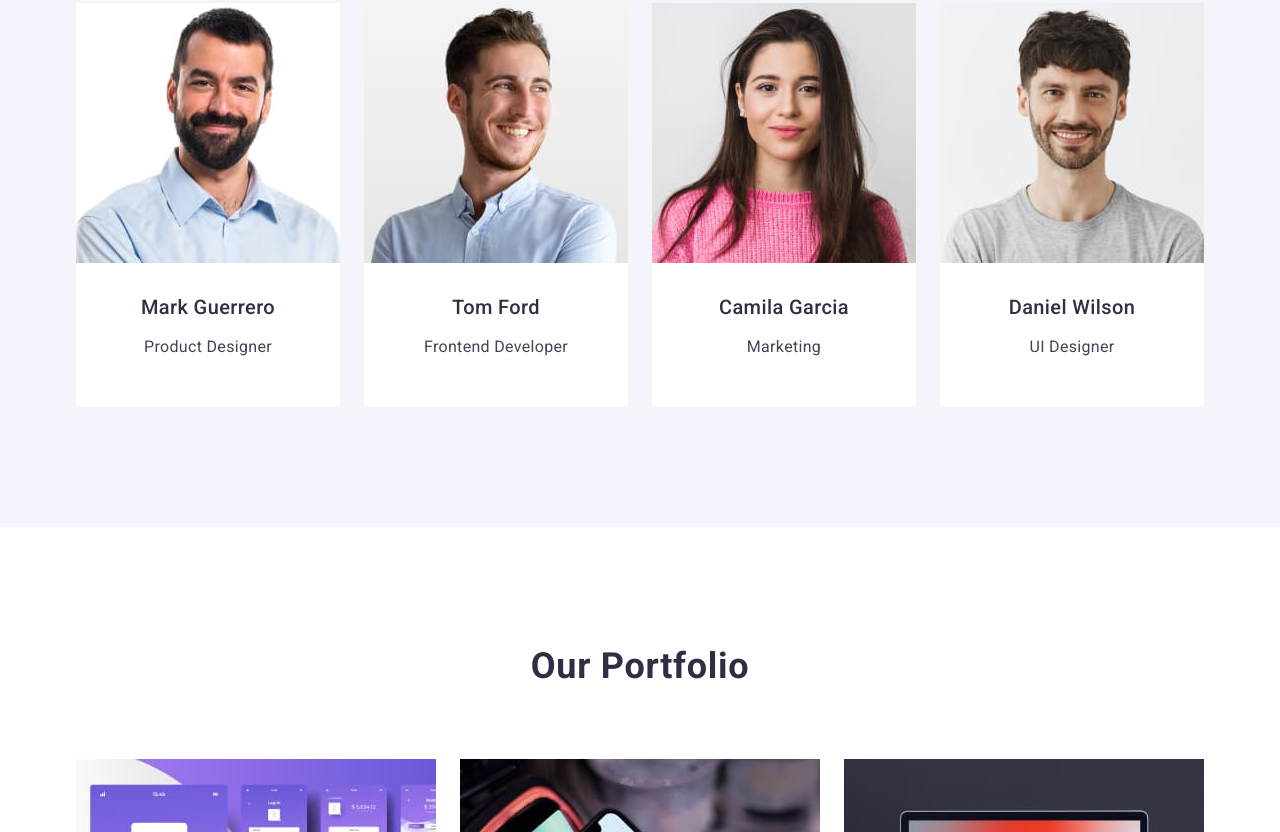
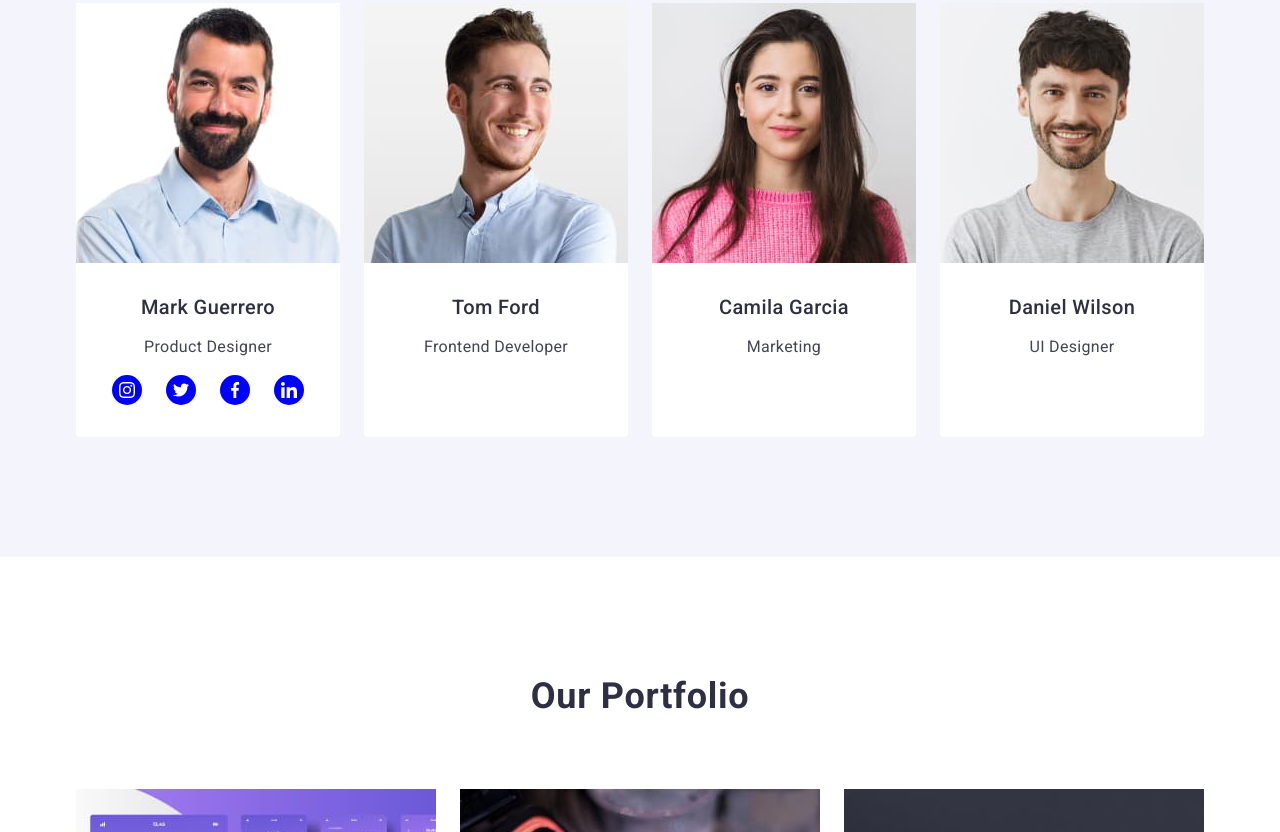
Before and after one commit to DmytroRumiantsev1/goit-markup-hw-04, a plain HTML site: page index.html in a window 1280 px wide. Shown: the part 1270-2102 px from the top of the page. Drawn offline with nearby package versions, Linux system fonts and the light colour scheme.

Commit message:
added icons

```diff
--- a/css/styles.css
+++ b/css/styles.css
@@ -165,10 +165,9 @@ padding: 188px 0;
 background-color: #2e2f42;
 max-width: 1440px;
 margin: 0 auto;
+background-size: cover;
 background-image: linear-gradient(rgba(46, 47, 66, 0.7),
-rgba(46, 47, 66, 0.7)),url(/images/hero-image.jpg)
-
-
+rgba(46, 47, 66, 0.7)),url(/images/hero-image.jpg);
 }
 
 .hero-title {
@@ -261,10 +260,30 @@ margin-bottom: 72px;
 }
 
 .team-list {
-    display: flex;
-    gap: 24px;
-    justify-content: center;
+display: flex;
+gap: 24px;
+justify-content: center;
 
+}
+
+.social-list {
+display: flex;
+justify-content: center;
+gap: 24px;
+}
+
+.social-list-icon{
+fill: #fff;
+}
+
+.social-list-link {
+display: flex;
+justify-content: center;
+align-items: center;
+width: 30px;
+height: 30px;
+border-radius: 50%;
+background-color: blue;
 }
 
 .assortment-portfolio {
--- a/index.html
+++ b/index.html
@@ -74,6 +74,35 @@
                         <img src="./images/mark.jpg" alt="mark" width="264" height="260">
                         <div class="name"><h3 class="employees">Mark Guerrero</h3>
                             <p class="job-title">Product Designer</p>
+                            <ul class="social-list">
+                                <li class="social-list-item">
+                                    <a href="" class="social-list-link">
+                                        <svg class="social-list-icon" width="16px" height="16px">
+                                            <use href="./images/icons.svg#icon-instagram"></use>
+                                        </svg>
+                                    </a>
+                                    <li class="social-list-item">
+                                        <a href="" class="social-list-link">
+                                            <svg class="social-list-icon" width="16px" height="16px">
+                                                <use href="./images/icons.svg#icon-twitter"></use>
+                                            </svg>
+                                        </a>
+                                </li>
+                                <li class="social-list-item">
+                                    <a href="" class="social-list-link">
+                                        <svg class="social-list-icon" width="16px" height="16px">
+                                            <use href="./images/icons.svg#icon-facebook"></use>
+                                        </svg>
+                                    </a>
+                            </li>
+                            <li class="social-list-item">
+                                <a href="" class="social-list-link">
+                                    <svg class="social-list-icon" width="16px" height="16px">
+                                        <use href="./images/icons.svg#icon-linkedin"></use>
+                                    </svg>
+                                </a>
+                        </li>
+                            </ul>
                         </div>
 
                     </li>
```
Also changed, not shown: images/icons.svg (added).
